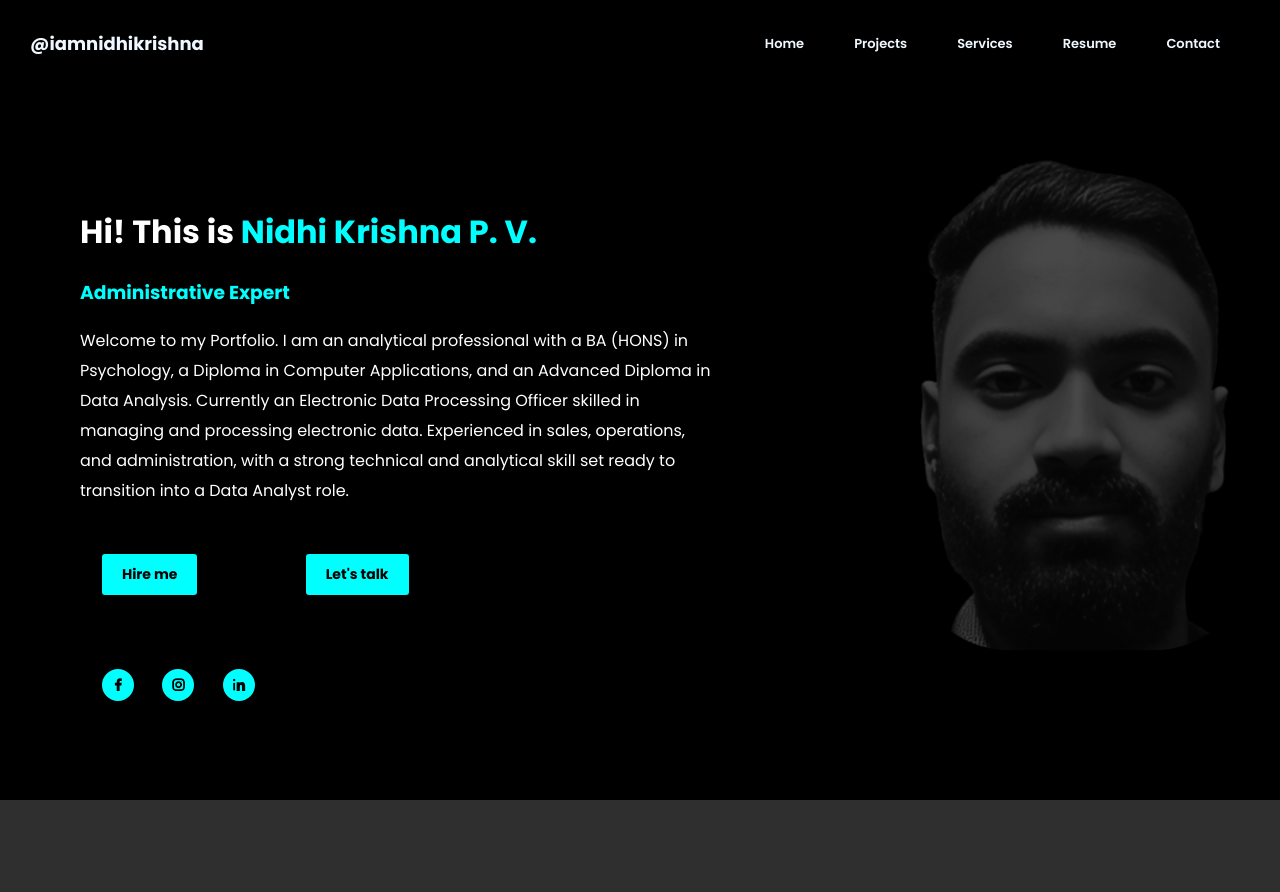
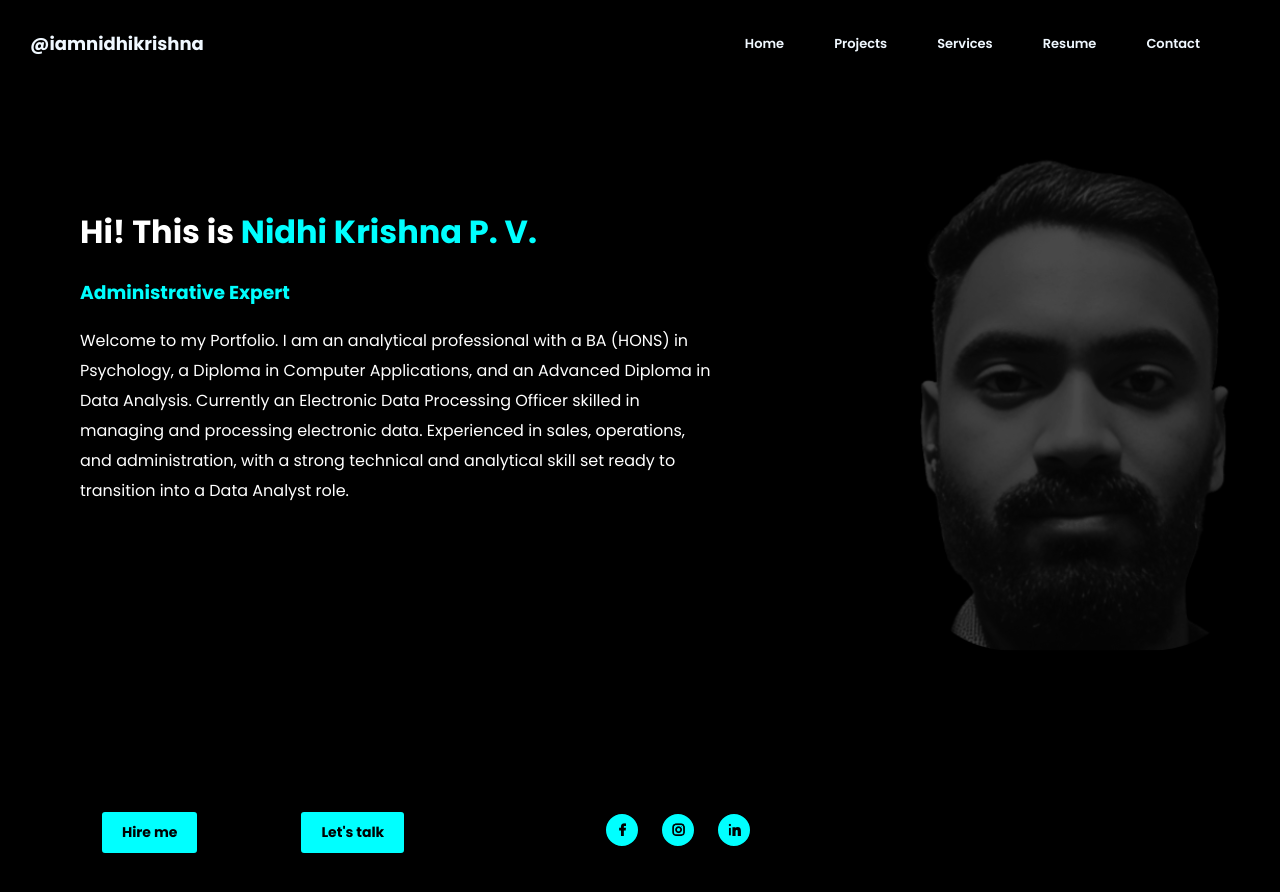
Before and after one commit to nidhikrishn/portfolio, a plain HTML site: page index.html in a window 1280 px wide. Before the commit the page ends 800 px from the top, so only its background shows below. Drawn offline with nearby package versions, Linux system fonts and the light colour scheme.

Commit message:
Update index.html

```diff
--- a/index.html
+++ b/index.html
@@ -8,6 +8,7 @@
     <title>iamnidhikrishna</title>
     <style>
         body, html {
+            width: auto;
             margin: 0;
             padding: 0;
             background-image: url(cover.png);
@@ -52,7 +53,7 @@
         #navbar {
             padding: 10px;
             background-color: black;
-            width: 100%;
+            width: auto;
         }
 
         #navbar ul {
@@ -73,6 +74,10 @@
             margin-right: auto;
         }
 
+        #navbar ul li:nth-child(2) {
+            margin-left: 20px;
+        }
+
         /* Adding margin to the rest of the list items */
         #navbar ul li:not(:first-child) {
             margin-right: 50px; /* Adjust this value to control the spacing */
@@ -83,6 +88,7 @@
             text-decoration: none;
             color: aliceblue;
         }
+
 
         span{
             color: aqua;
@@ -114,13 +120,18 @@
             line-height: 30px;
         }
 
+        .btn-container{
+            min-width: 500px;
+            display: inline-flex;
+            flex-wrap: wrap;
+            justify-content: flex-start;
+            align-content: flex-start;
+        }
+
         .btn {
             background-color: aqua;
             color: black;
-            display: inline-flex;
-            justify-content: space-around;
-            align-content: flex-start;
-            padding: 10px 20px;
+            padding: 10px 20px ;
             font-size: 14px;
             font-weight: bold;
             text-align: center;
@@ -137,15 +148,19 @@
         }
 
         .icons {
+            display: inline-flex;
+            flex-wrap: wrap;
             margin: 100px;
             padding-top: 100px;
+            padding-right: 200px;
+            min-width: 200px;
+            justify-content: flex-start;
+            align-content: flex-start;
         }
         .icons i {
+            width: auto;
             background-color: aqua;
             color: black;
-            display: inline-flex;
-            justify-content: space-around;
-            align-content: flex-start;
             padding: 8px;
             margin-top: 60px;
             margin-right: 20px;
@@ -170,7 +185,7 @@
         <nav>
             <ul>
                 <li>@iamnidhikrishna</li>
-                <li><a href="index.html">Home</a></li>
+                <li><a href="Portfolio.html" id="Home">Home</a></li>
                 <li><a href="#">Projects</a></li>
                 <li><a href="#">Services</a></li>
                 <li><a href="Nidhi_Krishna_P_V_Resume.html">Resume</a></li>
```
